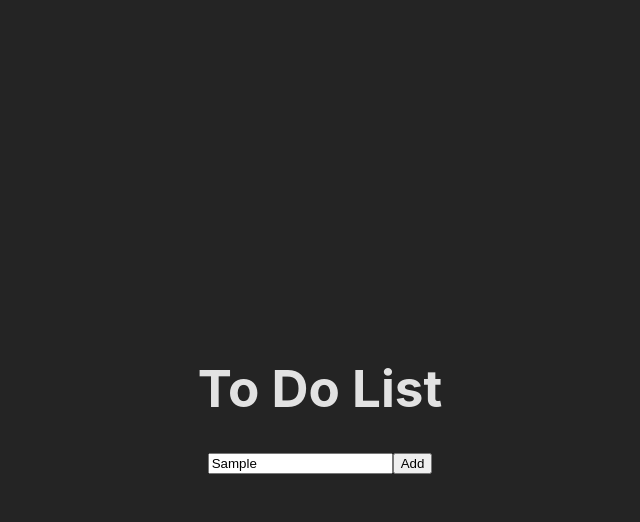
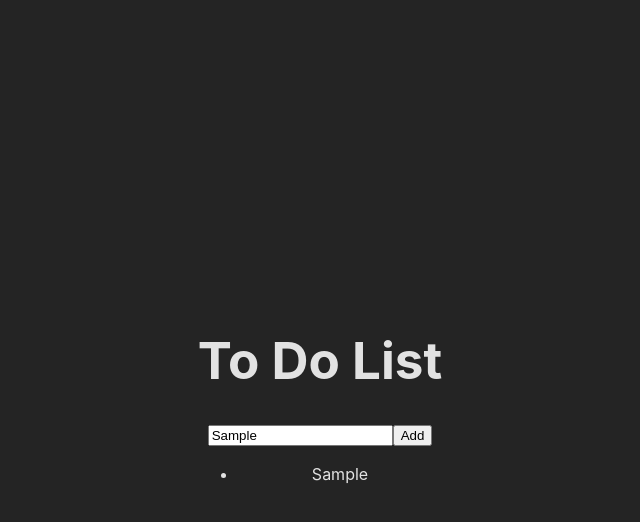
Before and after one commit to judyn97/project-react, a React (Vite) app in the folder ifca-to-do-list/: page / in a window 1280 px wide. Both pictures are taken after typing "Sample" into the empty fields and a click on the button "Add". Shown: the top 522 px of the page, without its empty margins (320-960 px from the left). Built offline with nearby package versions, Linux system fonts and the light colour scheme.

Commit message:
Update App.tsx
- Implement basic to do list functions (add data to list)

```diff
--- a/ifca-to-do-list/src/App.tsx
+++ b/ifca-to-do-list/src/App.tsx
@@ -1,14 +1,42 @@
+import { useState } from 'react'
 import './App.css'
 
+interface list {
+  id: number;
+  text: string;
+  completed: boolean;
+}
+
 function App() {
+  const [item, setItem] = useState<list[]>([]);
+  const [input, setInput] = useState("");
 
+  {/*Add new item to array when button is clicked*/}
+  const handleClick = () =>{
+    const newItem: list = {id: Date.now(), text:input, completed: false};
+    setItem([...item,newItem]);
+  }
   return (
     <>
-      <h1>To Do List</h1>
-      <input type='text' placeholder='Add item to the list..'></input>
-      <button> Add </button>
+      <>
+        <h1>To Do List</h1>
+        <input className="input-item" type='text' placeholder='Add item to the list..' onChange={(e) => setInput(e.currentTarget.value)}></input>
+        <button className="add-button" onClick={handleClick}> Add </button>
+        <ul>
+          {item.map((todo) => {
+            return(<li key={todo.id}>{todo.text}</li>)
+          })}
+        </ul>
+    </>
     </>
   )
 }
 
 export default App
+
+{/*Remaining implementation:
+1. Add delete todo list or mark as done or both
+2. Make cannot display same item twice ?
+3. Display total list at bottom ?
+4. Style to make it responsive
+*/}
```
